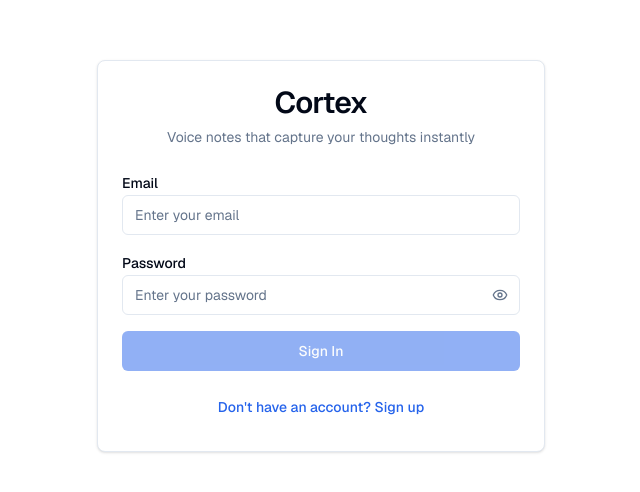
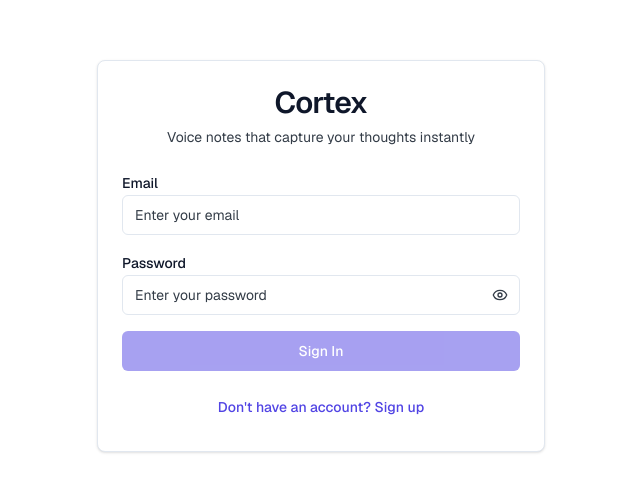
Before and after one commit to uxmaniik/cortex, a Next.js app: page / in a window 1280 px wide. Shown: the part 144-636 px from the top of the page, without its empty margins (319-959 px from the left). Built offline with nearby package versions, Linux system fonts and the light colour scheme; no server answers.

Commit message:
Implement design system: update color palette (Indigo/Slate/Teal) and typography scale with utility classes

```diff
--- a/src/app/globals.css
+++ b/src/app/globals.css
@@ -2,48 +2,60 @@
 
 @layer base {
   :root {
+    /* Surfaces */
     --background: 0 0% 100%;
-    --foreground: 222.2 84% 4.9%;
+    --foreground: 222.2 47.4% 11.2%;
     --card: 0 0% 100%;
-    --card-foreground: 222.2 84% 4.9%;
+    --card-foreground: 222.2 47.4% 11.2%;
     --popover: 0 0% 100%;
-    --popover-foreground: 222.2 84% 4.9%;
-    --primary: 221.2 83.2% 53.3%;
-    --primary-foreground: 210 40% 98%;
-    --secondary: 210 40% 96.1%;
-    --secondary-foreground: 222.2 47.4% 11.2%;
-    --muted: 210 40% 96.1%;
-    --muted-foreground: 215.4 16.3% 46.9%;
-    --accent: 210 40% 96.1%;
-    --accent-foreground: 222.2 47.4% 11.2%;
-    --destructive: 0 84.2% 60.2%;
-    --destructive-foreground: 210 40% 98%;
-    --border: 214.3 31.8% 91.4%;
-    --input: 214.3 31.8% 91.4%;
-    --ring: 221.2 83.2% 53.3%;
-    --radius: 0.5rem;
+    --popover-foreground: 222.2 47.4% 11.2%;
+
+    /* Brand */
+    --primary: 245 75% 58%;     /* indigo-600 */
+    --primary-foreground: 0 0% 100%;
+    --secondary: 215 20% 24%;   /* slate-700 (buttons/surfaces) */
+    --secondary-foreground: 0 0% 100%;
+    --accent: 174 72% 37%;      /* teal-500 */
+    --accent-foreground: 0 0% 100%;
+
+    /* Semantic */
+    --muted: 215 16% 47%;
+    --muted-foreground: 215 16% 24%;
+    --destructive: 351 74% 51%; /* rose-600 */
+    --destructive-foreground: 0 0% 100%;
+
+    /* Lines & focus */
+    --border: 214 32% 91%;      /* slate-200 */
+    --input: 214 32% 91%;
+    --ring: 245 75% 58%;        /* primary */
+
+    /* Radius */
+    --radius: 0.6rem;
   }
 
   .dark {
-    --background: 222.2 84% 4.9%;
+    --background: 222.2 84% 4.9%;   /* ~slate-950 */
     --foreground: 210 40% 98%;
-    --card: 222.2 84% 4.9%;
+    --card: 222.2 84% 5.5%;
     --card-foreground: 210 40% 98%;
-    --popover: 222.2 84% 4.9%;
+    --popover: 222.2 84% 5.5%;
     --popover-foreground: 210 40% 98%;
-    --primary: 217.2 91.2% 59.8%;
-    --primary-foreground: 222.2 47.4% 11.2%;
-    --secondary: 217.2 32.6% 17.5%;
+
+    --primary: 245 75% 65%;        /* slightly brighter for dark */
+    --primary-foreground: 0 0% 100%;
+    --secondary: 215 23% 18%;      /* slate-800 */
     --secondary-foreground: 210 40% 98%;
-    --muted: 217.2 32.6% 17.5%;
-    --muted-foreground: 215 20.2% 65.1%;
-    --accent: 217.2 32.6% 17.5%;
-    --accent-foreground: 210 40% 98%;
-    --destructive: 0 62.8% 30.6%;
-    --destructive-foreground: 210 40% 98%;
-    --border: 217.2 32.6% 17.5%;
-    --input: 217.2 32.6% 17.5%;
-    --ring: 224.3 76.3% 48%;
+    --accent: 174 72% 45%;
+    --accent-foreground: 0 0% 100%;
+
+    --muted: 217 19% 27%;
+    --muted-foreground: 215 20% 81%;
+    --destructive: 351 75% 60%;
+    --destructive-foreground: 0 0% 100%;
+
+    --border: 217 19% 27%;
+    --input: 217 19% 27%;
+    --ring: 245 75% 65%;
   }
 }
 
@@ -81,3 +93,85 @@ body {
   color: hsl(var(--foreground));
   font-family: var(--font-geist-sans);
 }
+
+/* Typography Scale - Design System */
+@layer utilities {
+  /* Display */
+  .display-lg {
+    font-size: 60px;
+    line-height: 1.10;
+    font-weight: 700;
+    letter-spacing: -0.005em;
+  }
+
+  .display-md {
+    font-size: 48px;
+    line-height: 1.10;
+    font-weight: 700;
+    letter-spacing: -0.005em;
+  }
+
+  /* Headings */
+  .h1 {
+    font-size: 36px;
+    line-height: 1.15;
+    font-weight: 700;
+    letter-spacing: -0.005em;
+  }
+
+  .h2 {
+    font-size: 30px;
+    line-height: 1.20;
+    font-weight: 600;
+    letter-spacing: -0.005em;
+  }
+
+  .h3 {
+    font-size: 24px;
+    line-height: 1.25;
+    font-weight: 600;
+    letter-spacing: -0.005em;
+  }
+
+  .h4 {
+    font-size: 20px;
+    line-height: 1.30;
+    font-weight: 600;
+    letter-spacing: -0.005em;
+  }
+
+  /* Body Text */
+  .body-lg {
+    font-size: 18px;
+    line-height: 1.60;
+    font-weight: 400;
+    letter-spacing: 0.01em;
+  }
+
+  .body {
+    font-size: 16px;
+    line-height: 1.60;
+    font-weight: 400;
+    letter-spacing: 0;
+  }
+
+  .body-sm {
+    font-size: 14px;
+    line-height: 1.50;
+    font-weight: 400;
+    letter-spacing: 0;
+  }
+
+  /* Caption */
+  .caption {
+    font-size: 12px;
+    line-height: 1.40;
+    font-weight: 500;
+    letter-spacing: 0;
+  }
+
+  /* Numeric UI (timers, counters) - tabular numbers */
+  .tabular-nums {
+    font-variant-numeric: tabular-nums;
+  }
+}
--- a/src/components/VoiceNotesApp.tsx
+++ b/src/components/VoiceNotesApp.tsx
@@ -859,7 +859,7 @@ export function VoiceNotesApp() {
           <Card className="bg-muted/30">
             <CardContent className="pt-6">
               <div className="text-center space-y-6">
-                <div className="text-6xl font-mono font-bold tracking-tighter min-h-[80px] flex items-center justify-center" aria-live="polite" aria-atomic="true">
+                <div className="text-6xl font-mono font-bold tracking-tighter min-h-[80px] flex items-center justify-center tabular-nums" aria-live="polite" aria-atomic="true">
                   {mounted ? formatTime(recordingTime) : '00:00'}
                 </div>
 
```
Also changed, not shown: 1 other file (tests, documents, lock files or other folders).
